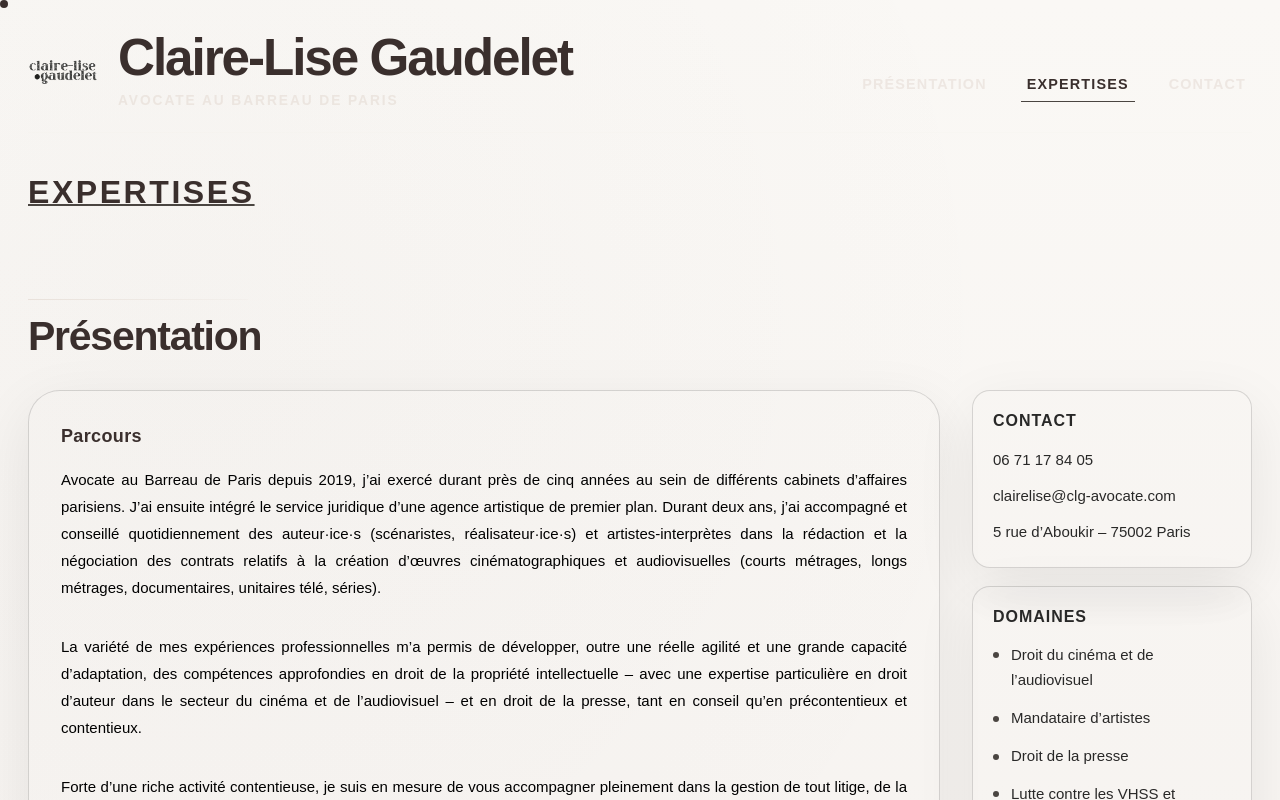
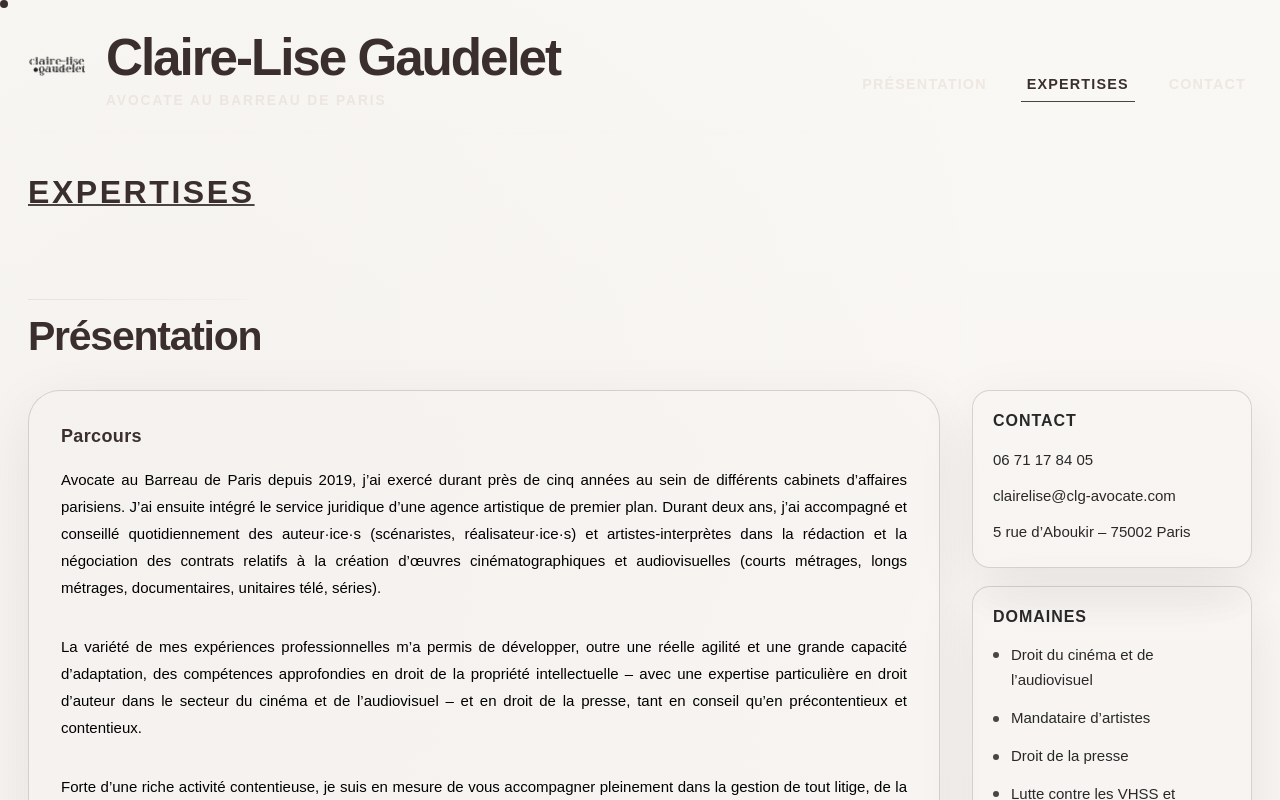
Before and after one commit to ludovicbeot/site-claire-lise, a Next.js app: page / in a window 1280 px wide. Shown: the top 800 px of the page. Built offline with nearby package versions, Linux system fonts and the light colour scheme; a web font is replaced by a local one.

Commit message:
fix: adjust logo size to 60px to fit with title

```diff
--- a/app/globals.css
+++ b/app/globals.css
@@ -148,9 +148,9 @@ h6 {
   display: inline-flex;
   align-items: center;
   justify-content: center;
-  width: 72px;
-  height: 72px;
-  flex: 0 0 72px;
+  width: 60px;
+  height: 60px;
+  flex: 0 0 60px;
   margin-top: 2px;
 }
 
```
